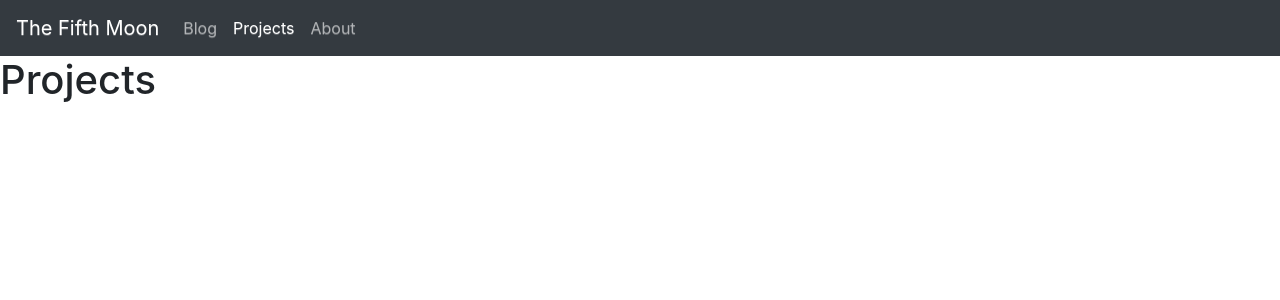
After one commit to robstudy/PersonalWebsite, a Django app: page /projects/ in a window 1280 px wide. The commit adds this page. Shown: the top 300 px of the page. Run offline with Django 3.2, Linux system fonts and the light colour scheme; some libraries are stand-ins or nearby versions.

Commit message:
projects page added, placed in urls, header updated for link. blog_detail includes outlinks to twitter and email.

```diff
--- a/TheFifthMoon/urls.py
+++ b/TheFifthMoon/urls.py
@@ -25,5 +25,6 @@ urlpatterns = [
     path('', hm_view.homepage, name='homepage'),
     path('blog/', blog_view.allblogs, name='allblogs'),
     path('about/', hm_view.about, name='about'),
+    path('projects/', hm_view.projects, name='projects'),
     path('<int:blog_id>/', blog_view.blog_detail, name="blog_detail"),
 ] + static(settings.STATIC_URL, document_root = settings.STATIC_ROOT)
--- a/homepage/templates/header.html
+++ b/homepage/templates/header.html
@@ -23,9 +23,9 @@
 		      		<a class="nav-link" href="/blog">Blog</a>
 		      	</li>
 		      {% endblock %}
-		      {% block projectlink %}
+		      {% block projectslink %}
 		      	<li class="nav-item">
-		      		<a class="nav-link" href="#">Projects</a>
+		      		<a class="nav-link" href="/projects">Projects</a>
 		      	</li>
 		      {% endblock %}
 		      {% block aboutlink %}
--- /dev/null
+++ b/homepage/templates/projects.html
@@ -0,0 +1,7 @@
+{% extends "header.html" %}
+
+{% block projectslink %}<li class="nav-item active"><a class="nav-link" href="">Projects</a></li>{% endblock %}
+
+{% block content %}
+	<h1>Projects</h1>
+{% endblock %}
--- a/homepage/views.py
+++ b/homepage/views.py
@@ -7,3 +7,6 @@ def homepage(request):
 
 def about(request):
 	return render(request, 'about.html')
+
+def projects(request):
+	return render(request, 'projects.html')
```
Also changed, not shown: blog/templates/blog_detail.html (+4 -6 lines).
